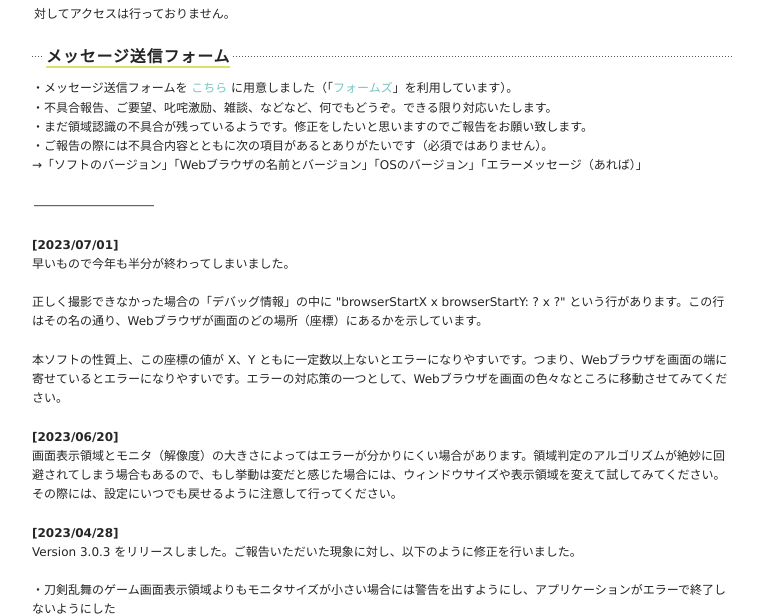
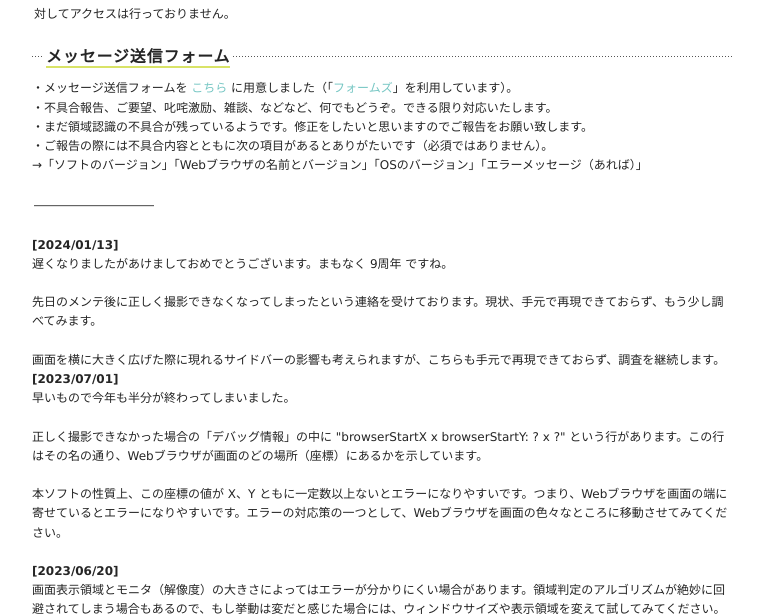
Before and after one commit to nikukyugamer/sword-sword-ranbu, a PHP site: page / in a window 1280 px wide. Shown: the part 472-1087 px from the top of the page, without its empty margins (258-1016 px from the left). Run offline with PHP 8.4, Linux system fonts and the light colour scheme.

Commit message:
feat: 🎸 2024/01/13 に上がってきたバグ報告について、日記に追加した

```diff
--- a/index.php
+++ b/index.php
@@ -114,6 +114,16 @@ height="0" width="0" style="display:none;visibility:hidden"></iframe></noscript>
 <p></p>
 
 <p>――――――――――</p>
+
+<div>
+  <span style="font-weight: bold;">[2024/01/13]</span>
+  <br>
+  遅くなりましたがあけましておめでとうございます。まもなく 9周年 ですね。
+  <br><br>
+  先日のメンテ後に正しく撮影できなくなってしまったという連絡を受けております。現状、手元で再現できておらず、もう少し調べてみます。
+  <br><br>
+  画面を横に大きく広げた際に現れるサイドバーの影響も考えられますが、こちらも手元で再現できておらず、調査を継続します。
+</div>
 
 <div>
   <span style="font-weight: bold;">[2023/07/01]</span>
```
